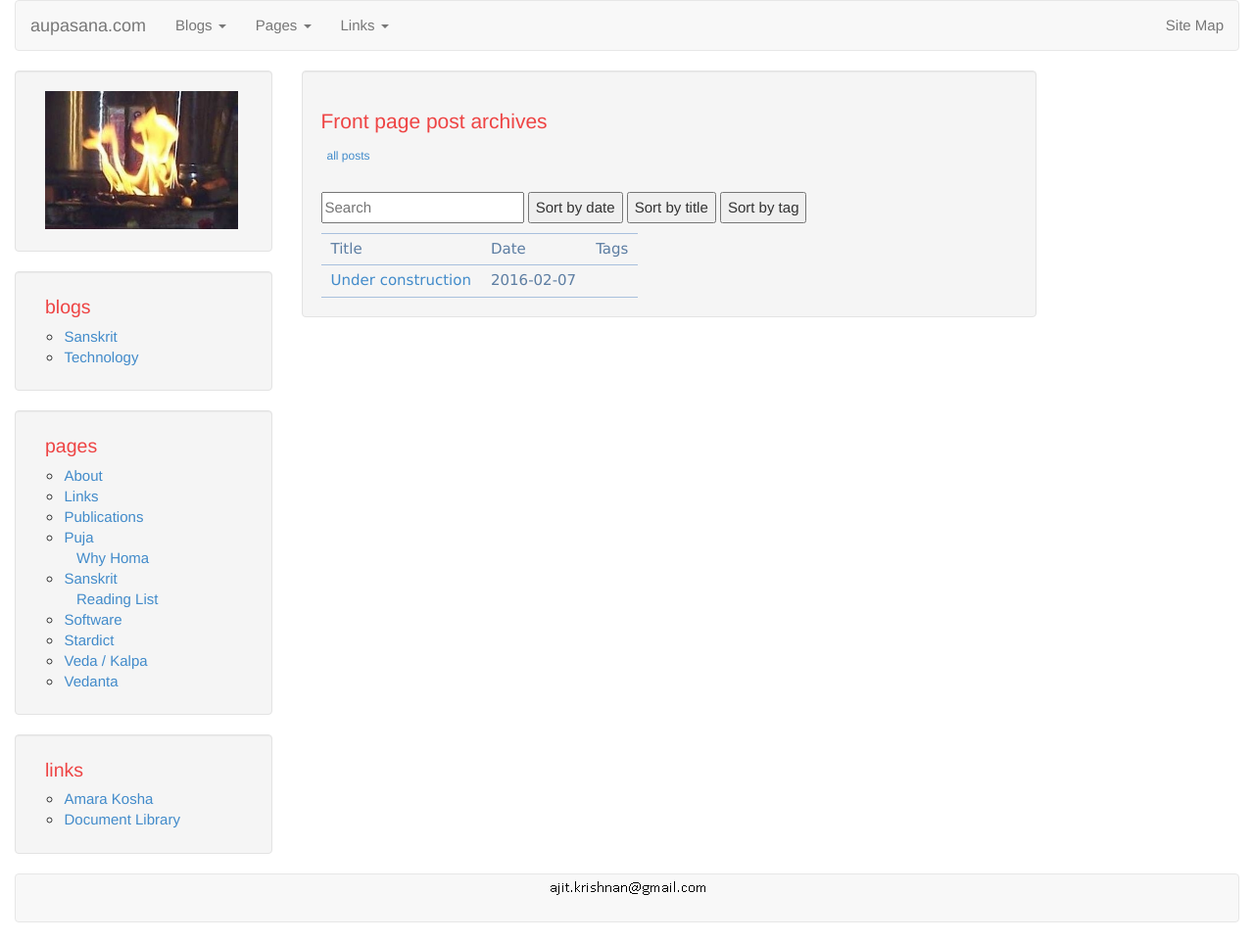
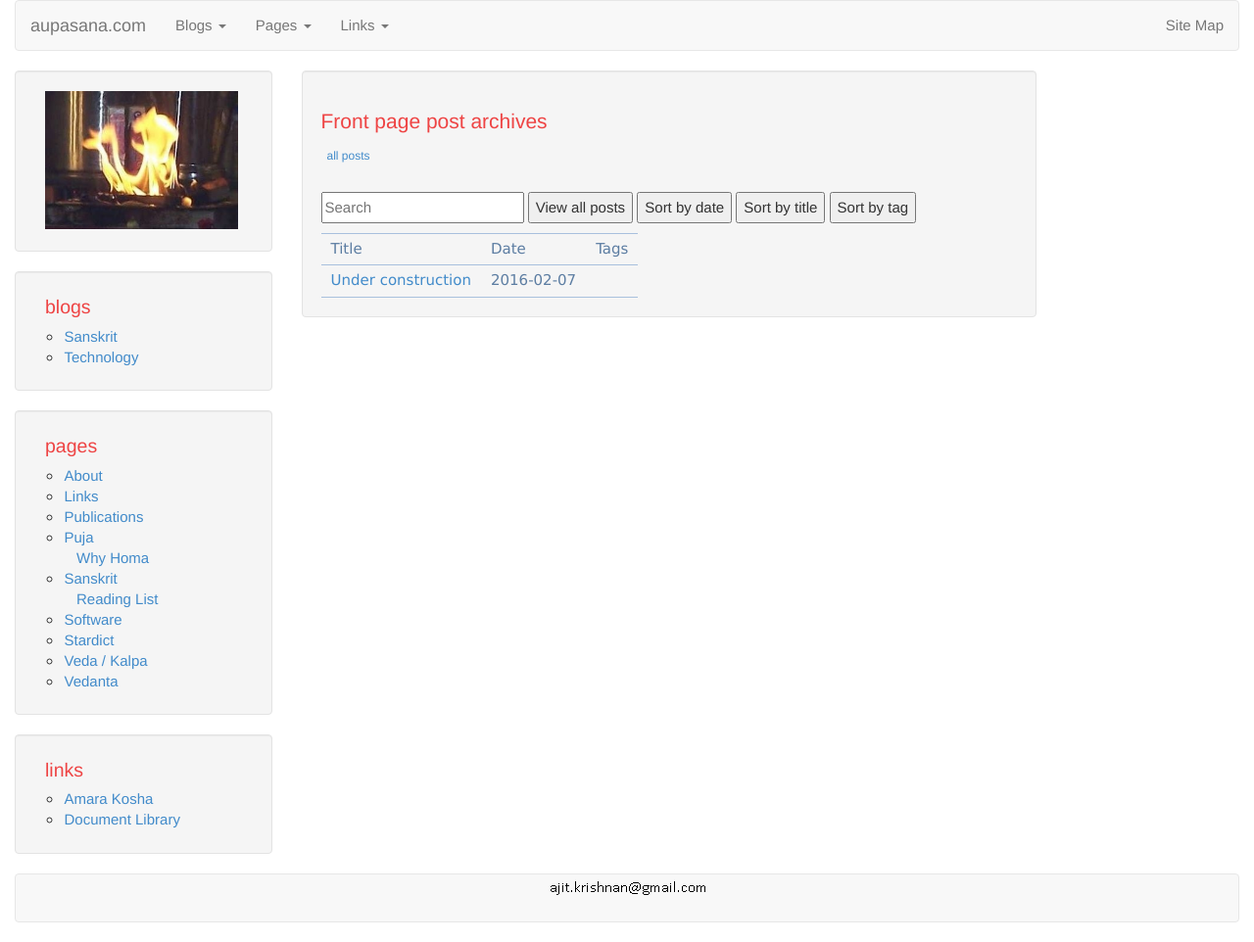
Before and after one commit to aupasana/aupasana.github.io, a Jekyll site: the page built from blog/front_archive.html, in a window 1280 px wide. Shown: the whole page at 98% size. Built offline with Jekyll 4.4.1, drawn with Linux system fonts in a browser that asks for light colours.

Commit message:
blog-archive.html: add button to view all posts

```diff
--- a/_layouts/blog-archive.html
+++ b/_layouts/blog-archive.html
@@ -26,6 +26,7 @@ layout: well
 
   <br/>
   <input id="#search" class="search" placeholder="Search" />
+  <button onclick="searcharchives('');">View all posts</button>
   <button class="sort" data-sort="date">Sort by date</button>
   <button class="sort" data-sort="title">Sort by title</button>
   <button class="sort" data-sort="tags">Sort by tag</button>
```
